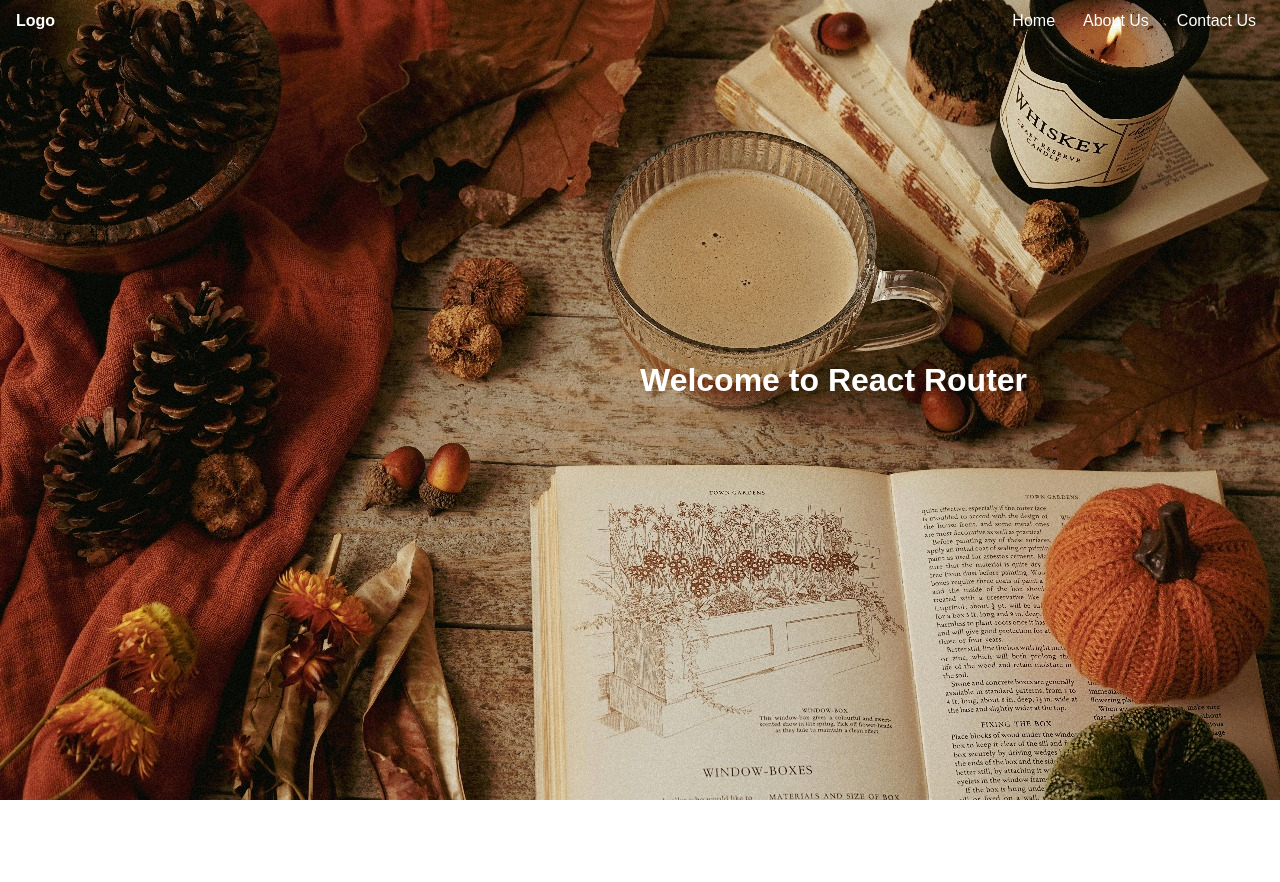
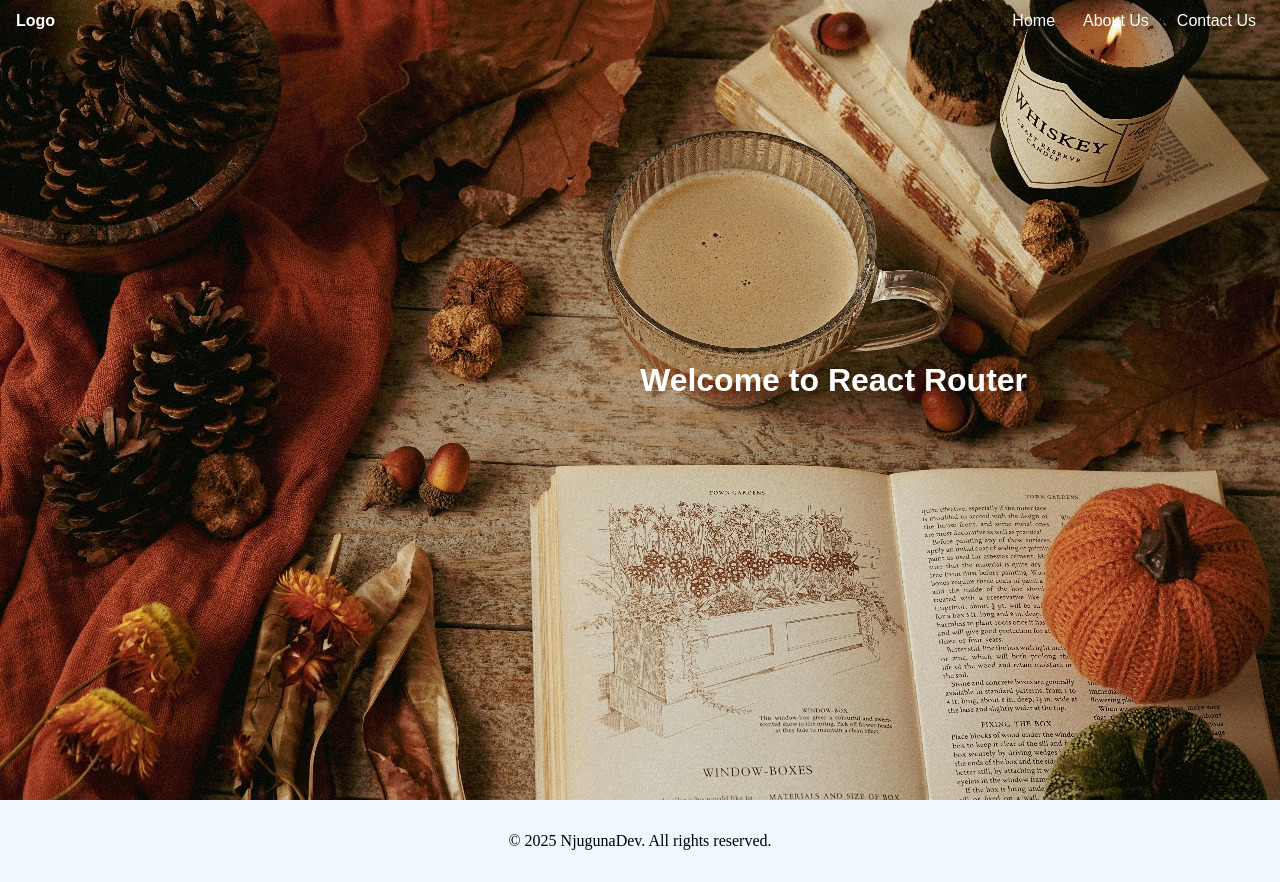
Before and after one commit to myki47/Responsive, a React (Vite) app: page / in a window 1280 px wide. Before the commit the page ends 800 px from the top, so only its background shows below. Built offline with nearby package versions, Linux system fonts and the light colour scheme.

Commit message:
router service

```diff
--- a/src/App.jsx
+++ b/src/App.jsx
@@ -14,7 +14,7 @@ function App() {
   <Route path="/about" element={<About />} />
   <Route path="/contact" element={<Contact />} />
   </Routes>
-  <footer />
+  <Footer />
   </BrowserRouter>
   )
 }
```
